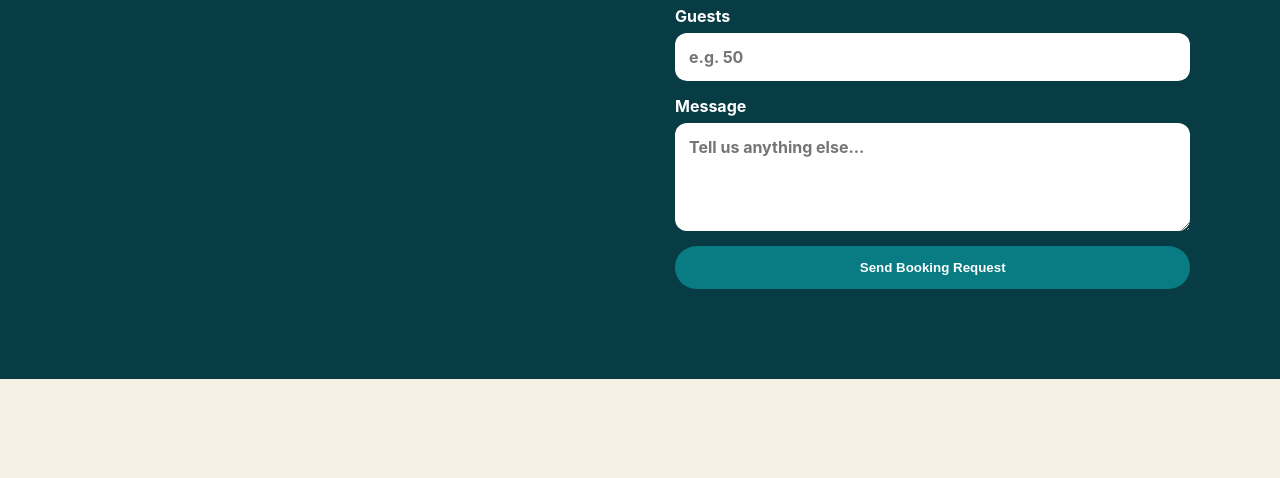
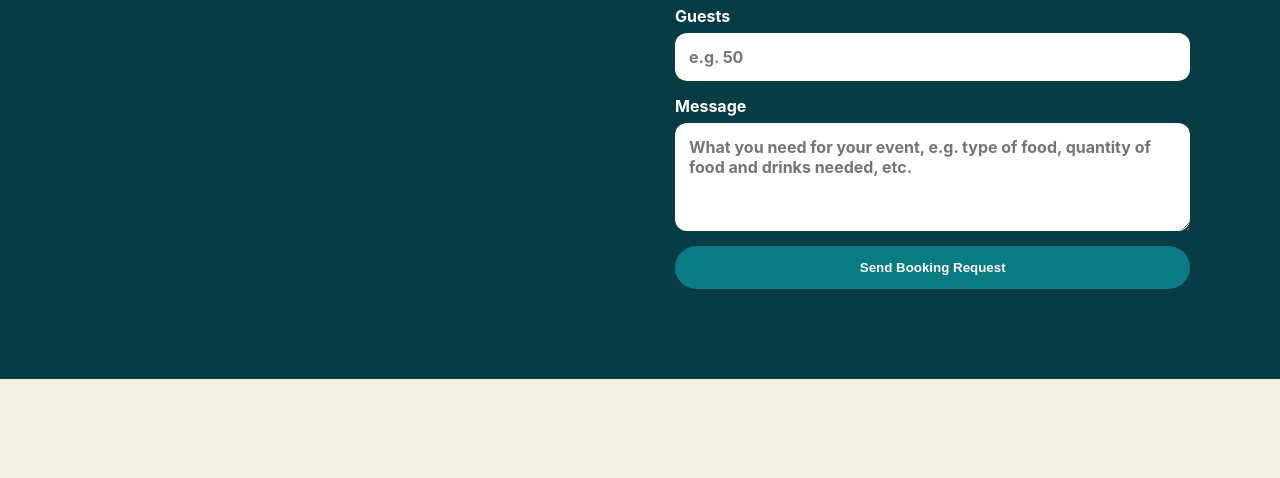
Before and after one commit to Derrickcross/Time-and-Tides-events, a website: page index.html in a window 1280 px wide. Shown: the part 4240-4718 px from the top of the page. Drawn offline with Linux system fonts and the light colour scheme; no server answers.

Commit message:
Clarify event requirements message placeholder

```diff
--- a/index.html
+++ b/index.html
@@ -5,7 +5,7 @@
 <section class="intro"><p class="eyebrow">WELCOME TO TIME AND TIDES</p><h2>A place to gather, celebrate and enjoy.</h2><p>Come for the beach atmosphere, stay for the memories. Explore the venue, enjoy coastal food and drinks, have fun, and send us your booking request.</p></section>
 <section id="services" class="section"><p class="eyebrow">WHAT WE OFFER</p><h2>Made for your occasion</h2><div class="cards"><article><b>💍 Weddings</b><p>Beach weddings and wedding receptions.</p></article><article><b>🎉 Parties</b><p>Birthdays, celebrations and private gatherings.</p></article><article><b>🎓 Graduations</b><p>School graduations and special milestones.</p></article><article><b>💼 Meetings</b><p>Conference meetings with projector support.</p></article><article><b>⚽ Big-Screen Moments</b><p>Watch major matches and videos together.</p></article><article><b>🎮 Gaming Area</b><p>PlayStation and driving-game entertainment.</p></article><article><b>🅿️ Parking</b><p>Convenient parking for guests.</p></article><article><b>🛟 Floaters</b><p>Floaters available for your beach day.</p></article><article><b>🍽️ Food & Drinks</b><p>Coastal cuisine, delicious biryani every Friday, refreshing drinks, and exciting beach fun activities.</p></article></div></section>
 <section id="gallery" class="section gallery"><p class="eyebrow">SEE THE VENUE</p><h2>Take a look around</h2><div class="video-grid"><video src="assets/venue1.mp4" muted playsinline controls></video><video src="assets/venue2.mp4" muted playsinline controls></video><video src="assets/venue3.mp4" muted playsinline controls></video><video src="assets/venue4.mp4" muted playsinline controls></video><video src="assets/venue5.mp4" muted playsinline controls></video><video src="assets/ae5632eb49720ec57478f21d0920e2f9.mp4" muted playsinline controls></video><video src="assets/2026-09-13-211610849.mp4" muted playsinline controls></video></div></section>
-<section id="book" class="section booking"><div><p class="eyebrow">RESERVE THE VENUE</p><h2>Book your event</h2><p>Tell us what you are planning. We'll receive your request on WhatsApp.</p><div class="payment-note"><b>Payment:</b> Cash on site or Lipa na M-PESA (Buy Goods & Services), Till Number <b>6366527</b>. Payment is due 5 days before your booked date.</div></div><form id="bookingForm"><label>Your name<input id="name" required></label><label>Phone number<input id="phone" type="tel" inputmode="tel" autocomplete="tel" placeholder="International number: +country code + number" required></label><label>Event type<select id="type" required><option value="">Choose one</option><option>Wedding</option><option>Birthday party</option><option>Wedding reception</option><option>Conference meeting</option><option>School graduation</option><option>Private party</option><option>Other</option></select></label><label>Preferred date<input id="date" type="date" required></label><label>Guests<input id="guests" type="number" min="1" placeholder="e.g. 50"></label><label>Message<textarea id="message" rows="4" placeholder="Tell us anything else..."></textarea></label><button class="btn primary" type="submit">Send Booking Request</button></form></section>
+<section id="book" class="section booking"><div><p class="eyebrow">RESERVE THE VENUE</p><h2>Book your event</h2><p>Tell us what you are planning. We'll receive your request on WhatsApp.</p><div class="payment-note"><b>Payment:</b> Cash on site or Lipa na M-PESA (Buy Goods & Services), Till Number <b>6366527</b>. Payment is due 5 days before your booked date.</div></div><form id="bookingForm"><label>Your name<input id="name" required></label><label>Phone number<input id="phone" type="tel" inputmode="tel" autocomplete="tel" placeholder="International number: +country code + number" required></label><label>Event type<select id="type" required><option value="">Choose one</option><option>Wedding</option><option>Birthday party</option><option>Wedding reception</option><option>Conference meeting</option><option>School graduation</option><option>Private party</option><option>Other</option></select></label><label>Preferred date<input id="date" type="date" required></label><label>Guests<input id="guests" type="number" min="1" placeholder="e.g. 50"></label><label>Message<textarea id="message" rows="4" placeholder="What you need for your event, e.g. type of food, quantity of food and drinks needed, etc."></textarea></label><button class="btn primary" type="submit">Send Booking Request</button></form></section>
 <section id="contact" class="contact"><p class="eyebrow">COME THROUGH</p><h2>Time and Tides Events Beach Fun Events</h2><p>Punguvilla, Shelly Beach Road</p><p>📞 <b>Tel:</b> <a href="tel:0731099723">0731 099 723</a></p><p>☎️ <b>Office:</b> <a href="tel:0729842062">0729 842 062</a></p><div class="actions"><a class="btn ghost dark" href="https://wa.me/254731099723">WhatsApp Tel</a><a class="btn ghost dark" href="https://wa.me/254729842062">WhatsApp Office</a><a class="btn ghost dark" href="sms:0731099723?body=Hello%20Time%20%26%20Tides%20Events%2C%20I%20would%20like%20to%20make%20an%20enquiry%20about%20your%20venue.">SMS Tel</a><a class="btn ghost dark" href="sms:0729842062?body=Hello%20Time%20%26%20Tides%20Events%2C%20I%20would%20like%20to%20make%20an%20enquiry%20about%20your%20venue.">SMS Office</a></div></section>
 </main><footer>© 2026 Time and Tides Events Beach Fun Events • Punguvilla, Shelly Beach Road • Tel: 0731 099 723 • Office: 0729 842 062</footer><script src="config.js"></script><script src="app.js"></script><script>
 window.sendInvoiceWhatsApp=async function(invId,bookingId){
```
